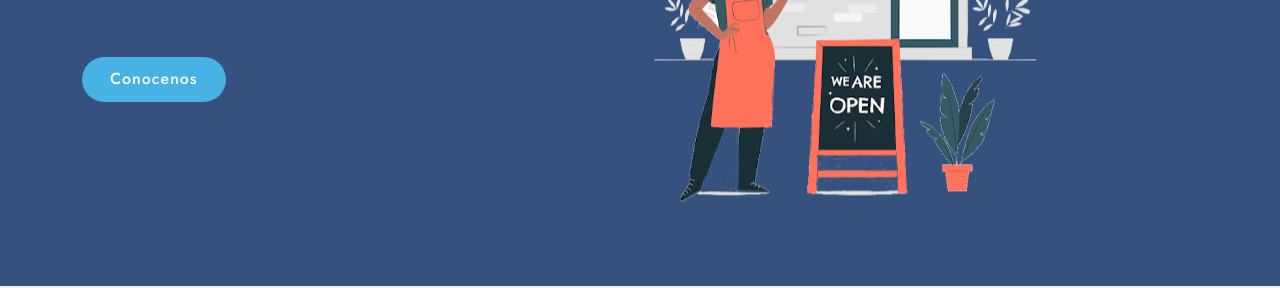
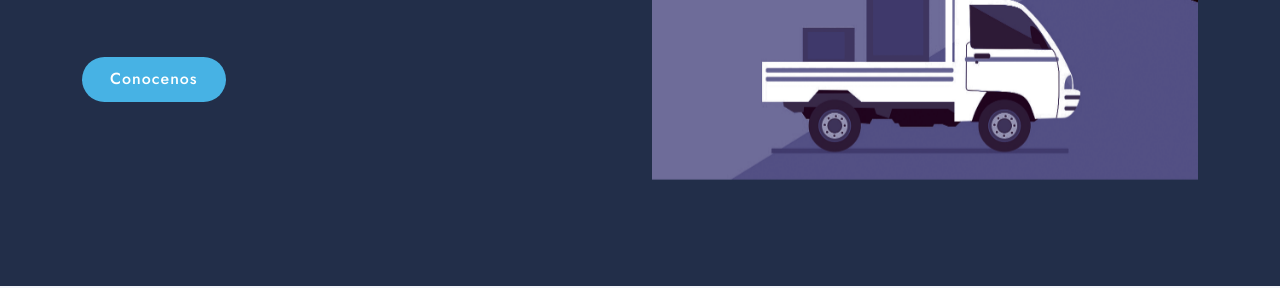
Before and after one commit to dinamerino/SitiosWeb, a plain HTML site: page wranglerfoods/index.html in a window 1280 px wide. Shown: the part 354-642 px from the top of the page. Drawn offline with nearby package versions, Linux system fonts and the light colour scheme.

Commit message:
Cambio de imagen principal y color

```diff
--- a/wranglerfoods/assets/css/style.css
+++ b/wranglerfoods/assets/css/style.css
@@ -396,7 +396,8 @@ h6 {
 #hero {
   width: 100%;
   height: 80vh;
-  background: #37517e;
+  /*background: #37517e; de la plantilla */
+  background: #222e49;
 }
 
 /* .portfolio-item img{
--- a/wranglerfoods/index.html
+++ b/wranglerfoods/index.html
@@ -76,7 +76,7 @@
           </div>
         </div>
         <div class="col-lg-6 order-1 order-lg-2 hero-img" data-aos="zoom-in" data-aos-delay="200">
-          <img src="assets/img/store.png" class="img-fluid animated" alt="">
+          <img src="assets/img/business.png" class="img-fluid animated" alt="">
         </div>
       </div>
     </div>
```
Also changed, not shown: wranglerfoods/assets/img/business.png (added).
